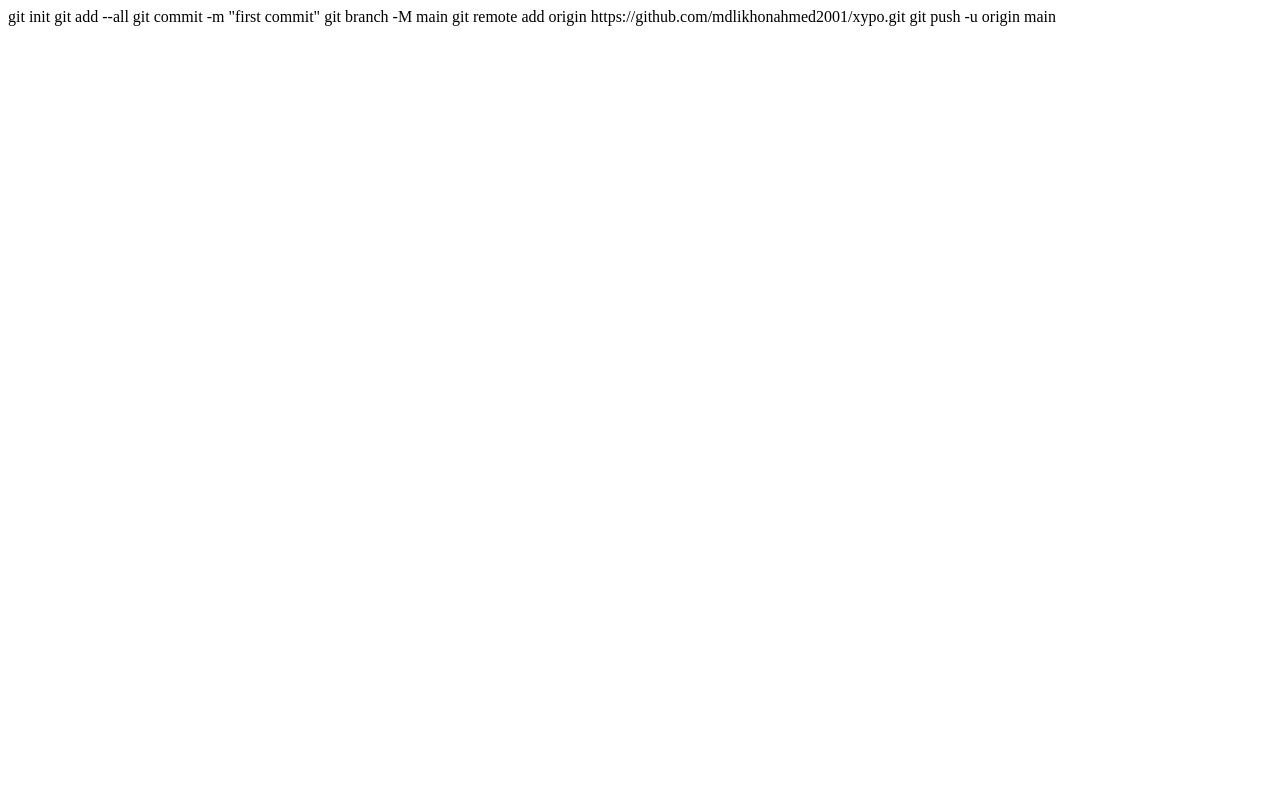
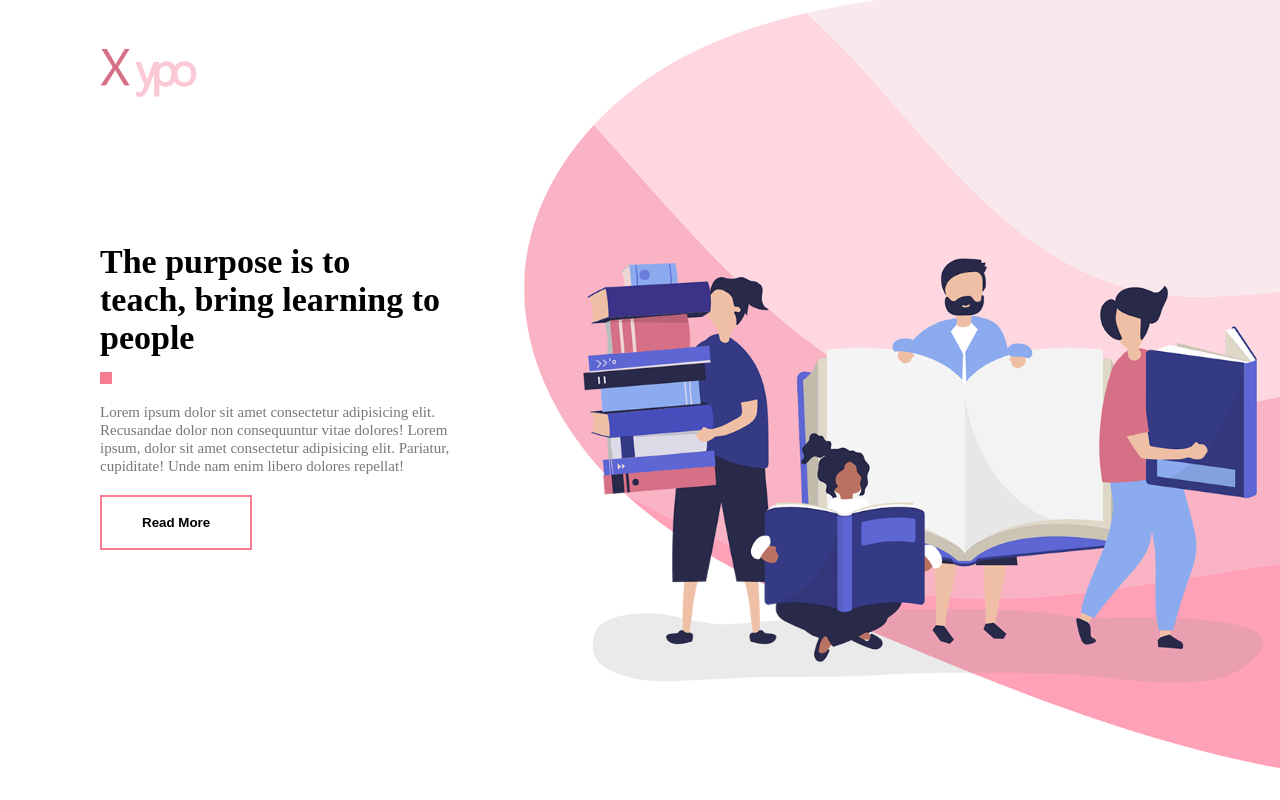
Before and after one commit to mdlikhonahmed2001/xypo2, a plain HTML site: page index.html in a window 1280 px wide. Drawn offline with Linux system fonts and the light colour scheme.

Commit message:
first commit

```diff
--- a/assets/css/style.css
+++ b/assets/css/style.css
@@ -0,0 +1,58 @@
+*{
+    margin: 0;
+    padding: 0;
+}
+
+#header{
+    height: 100vh;
+    background-image: url(../images/background.png);
+    background-position: center;
+    background-size: cover;
+}
+
+.container{
+    margin-right: 100px;
+    margin-left: 100px;
+}
+.logo{
+    margin-top: 30px;
+    width: 100px;
+}
+
+.header-text{
+    max-width: 350px;
+    margin-top: 140px;
+}
+
+h1{
+    font-size: 34px;
+}
+
+.square{
+    height: 12px;
+    width: 12px;
+    display: inline-block;
+    background: #f67c92;
+    margin: 15px 0;
+}
+
+.common-btn{
+    padding: 18px 40px;
+    background: transparent;
+    outline: none;
+    border: 2px solid #f67c92;
+    font-weight: bold;
+    cursor: pointer;
+}
+
+p{
+    font-size: 15px;
+    line-height: 18px;
+    color: #777;
+
+}
+
+.header-text button{
+    margin-top: 20px;
+    margin-bottom: 60px ;
+}
--- a/index.html
+++ b/index.html
@@ -5,17 +5,26 @@
     <meta charset="UTF-8">
     <meta http-equiv="X-UA-Compatible" content="IE=edge">
     <meta name="viewport" content="width=device-width, initial-scale=1.0">
-    <title>Xypo | Likhon Ahmed's Test project</title>
+    <title>Xypo - Using HTML CSS | Likhon Ahmed's Test project</title>
+    <link rel="stylesheet" href="./assets/css/style.css">
 </head>
 
 <body>
+    <section id="header">
+        <div class="container">
+            <img src="./assets/images/logo.png" class="logo" alt="" srcset="">
+            <div class="header-text">
+                <h1>The purpose is to <br>teach, bring learning to people</h1>
+                <span class="square">
 
+                </span>
+                <p>Lorem ipsum dolor sit amet consectetur adipisicing elit. Recusandae dolor non consequuntur vitae
+                    dolores! Lorem ipsum, dolor sit amet consectetur adipisicing elit. Pariatur, cupiditate! Unde nam
+                    enim libero dolores repellat!</p>
+                    <button class="common-btn">Read More</button>
+            </div>
+        </div>
+    </section>
 </body>
 
 </html>
-git init
-git add --all
-git commit -m "first commit"
-git branch -M main
-git remote add origin https://github.com/mdlikhonahmed2001/xypo.git
-git push -u origin main
```
Also changed, not shown: 1 other file.
